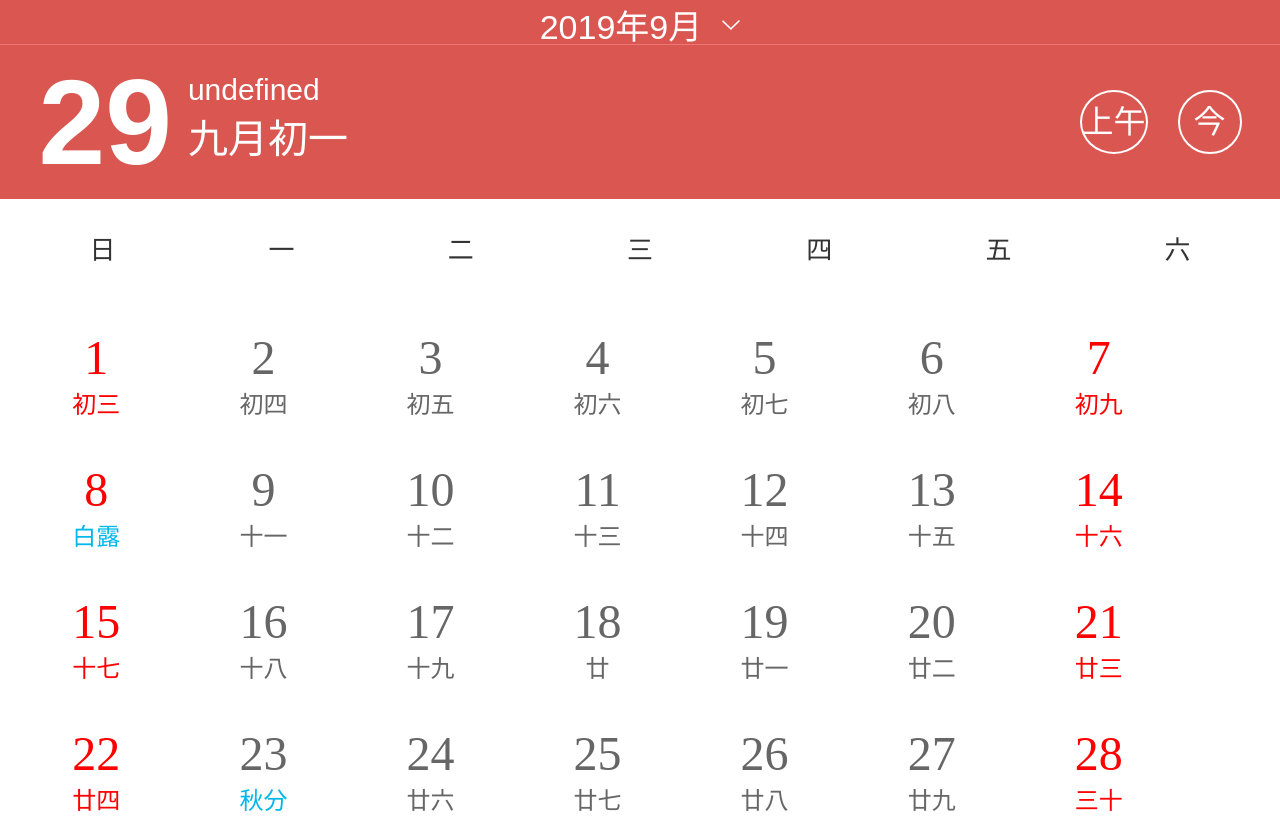
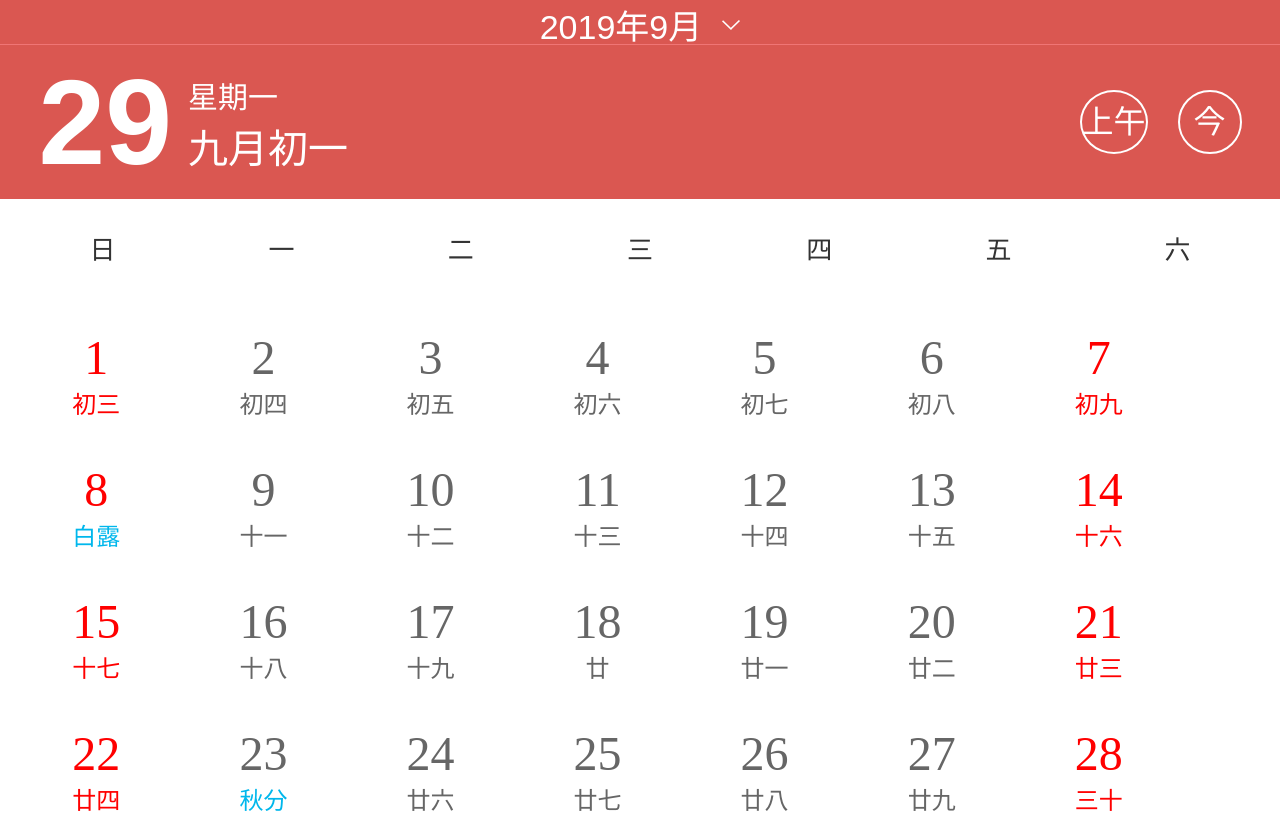
Before and after one commit to fyf187/plan, a plain HTML site: page index.html in a window 1280 px wide. Shown: the top 835 px of the page. Drawn offline with nearby package versions, Linux system fonts and the light colour scheme.

Commit message:
Update index.html

```diff
--- a/index.html
+++ b/index.html
@@ -849,9 +849,8 @@
         if (!a) {
             var weeks = ['星期一', '星期二', '星期三', '星期四', '星期五', '星期六', '星期日'];
             var data = new Date();
-            var weekk = weeks[data.getDay() - 1];
+            var weekk = weeks[data.getDay()];
 	    console.log("day:"+data.getDay());
-	    console.log("day-1:"+data.getDay()-1);
             var yue = LunarDate.GetLunarDay(data.getFullYear(), data.getMonth()+1, data.getDate());
             var shu = data.getDate();
             document.getElementById("top_shu").innerHTML = shu;
```
